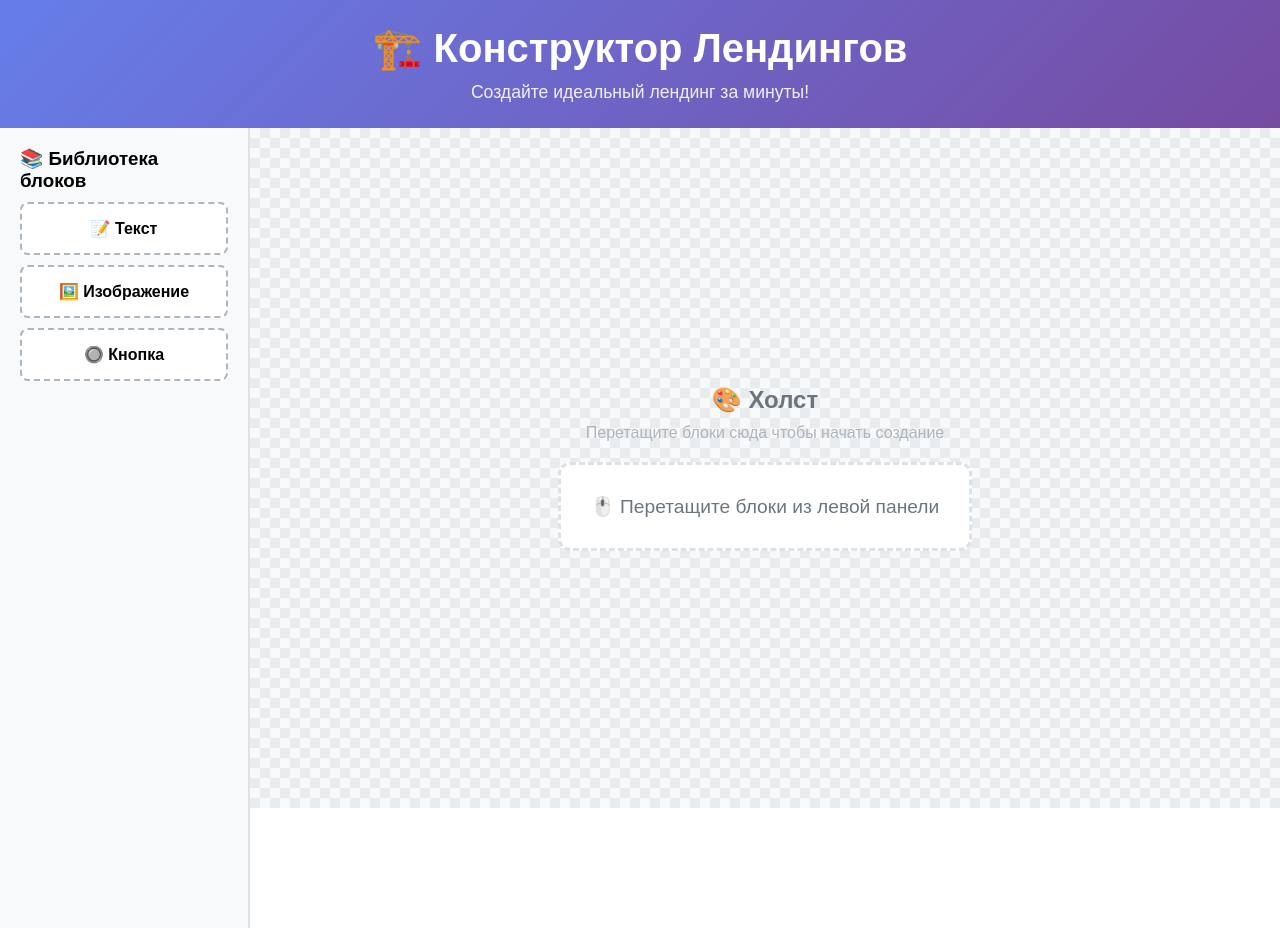
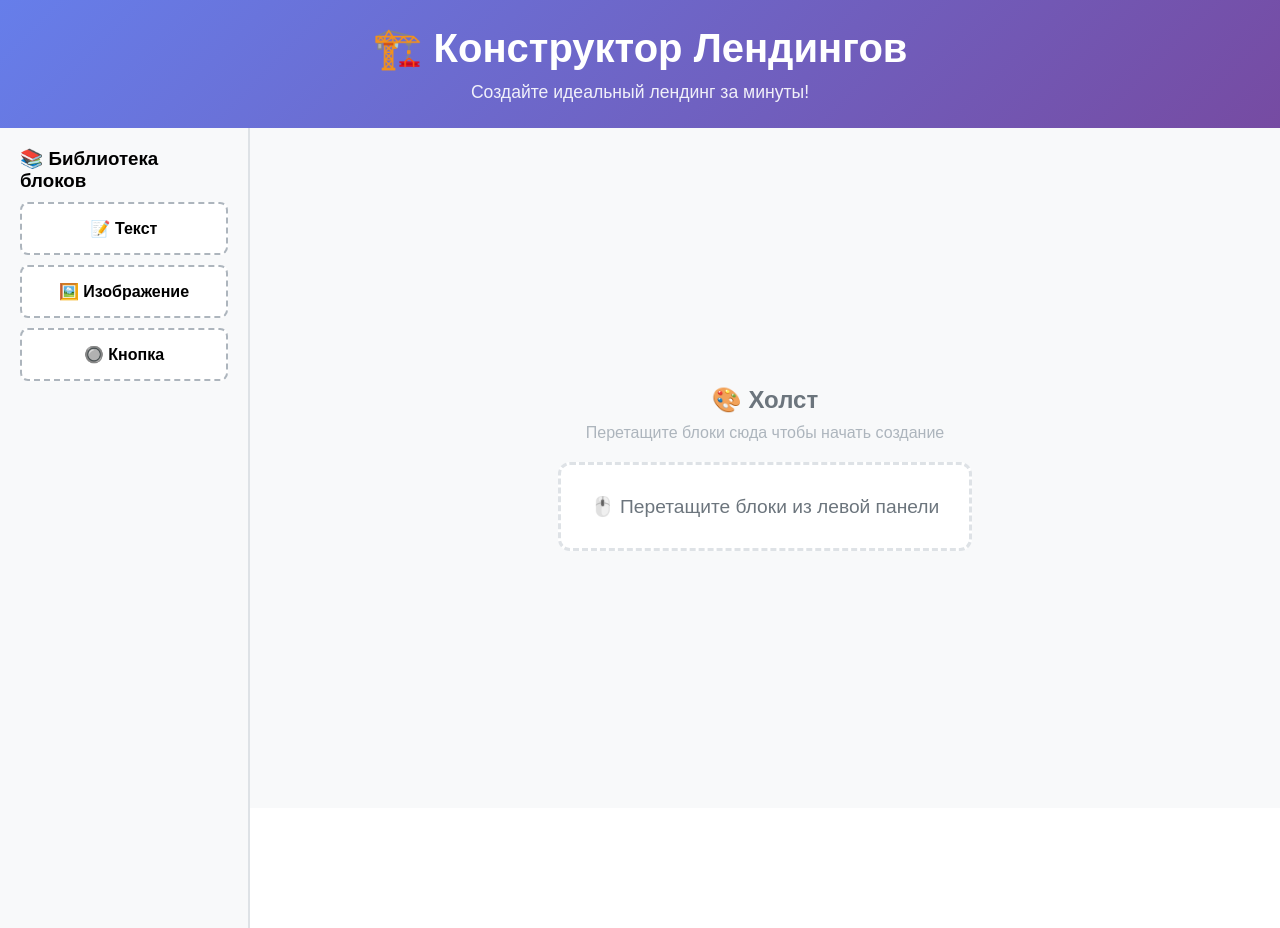
Before and after one commit to kchtya/umirhack, a Vue app in the folder frontend/: page / in a window 1280 px wide. Built offline with nearby package versions, Linux system fonts and the light colour scheme.

Commit message:
fix: correct HomeView.vue file

```diff
--- a/frontend/src/views/HomeView.vue
+++ b/frontend/src/views/HomeView.vue
@@ -19,7 +19,7 @@
 </template>
 
 <script setup>
-import BlockLibrary from '@/components/BlockLibrary.vue'
+import BlockLibrary from '../components/BlockLibrary.vue'
 </script>
 
 <style scoped>
@@ -63,13 +63,6 @@ import BlockLibrary from '@/components/BlockLibrary.vue'
   flex-direction: column;
   align-items: center;
   justify-content: center;
-  background-image:
-    linear-gradient(45deg, #e9ecef 25%, transparent 25%),
-    linear-gradient(-45deg, #e9ecef 25%, transparent 25%),
-    linear-gradient(45deg, transparent 75%, #e9ecef 75%),
-    linear-gradient(-45deg, transparent 75%, #e9ecef 75%);
-  background-size: 20px 20px;
-  background-position: 0 0, 0 10px, 10px -10px, -10px 0px;
 }
 
 .canvas h3 {
```
